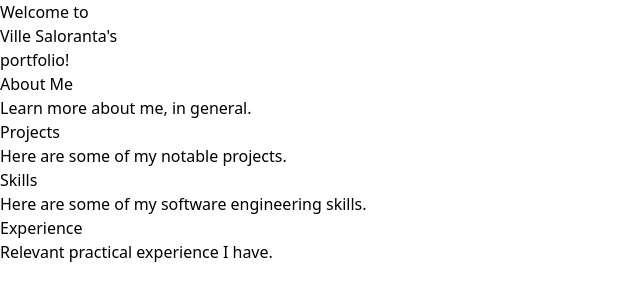
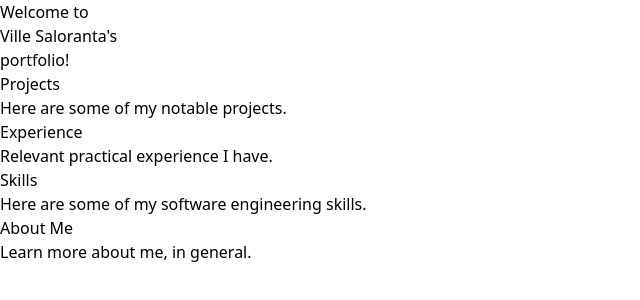
Before and after one commit to CaptainCluster/portfolio, a React (Vite) app in the folder src/: page /#/ in a window 1280 px wide. Shown: the top 300 px of the page, without its empty margins (0-640 px from the left). Built offline with nearby package versions, Linux system fonts and the light colour scheme.

Commit message:
Select page element order

```diff
--- a/src/src/data/pageSelect.ts
+++ b/src/src/data/pageSelect.ts
@@ -2,14 +2,14 @@ import PageSelectInterface from "../models/interfaces/PageSelectInterface";
 
 export const selectablePages: PageSelectInterface[] = [
   {
-    pageTitle:  "About Me",
-    pageBio:    "Learn more about me, in general.",
-    pageUrl:    "#about"
-  },
-  {
     pageTitle:  "Projects",
     pageBio:    "Here are some of my notable projects.",
     pageUrl:    "#projects"
+  },
+  {
+    pageTitle:  "Experience",
+    pageBio:    "Relevant practical experience I have.",
+    pageUrl:    "#experience"
   },
   {
     pageTitle:  "Skills",
@@ -17,8 +17,8 @@ export const selectablePages: PageSelectInterface[] = [
     pageUrl:    "#skills"
   },
   {
-    pageTitle:  "Experience",
-    pageBio:    "Relevant practical experience I have.",
-    pageUrl:    "#experience"
+    pageTitle:  "About Me",
+    pageBio:    "Learn more about me, in general.",
+    pageUrl:    "#about"
   }
 ]
```
